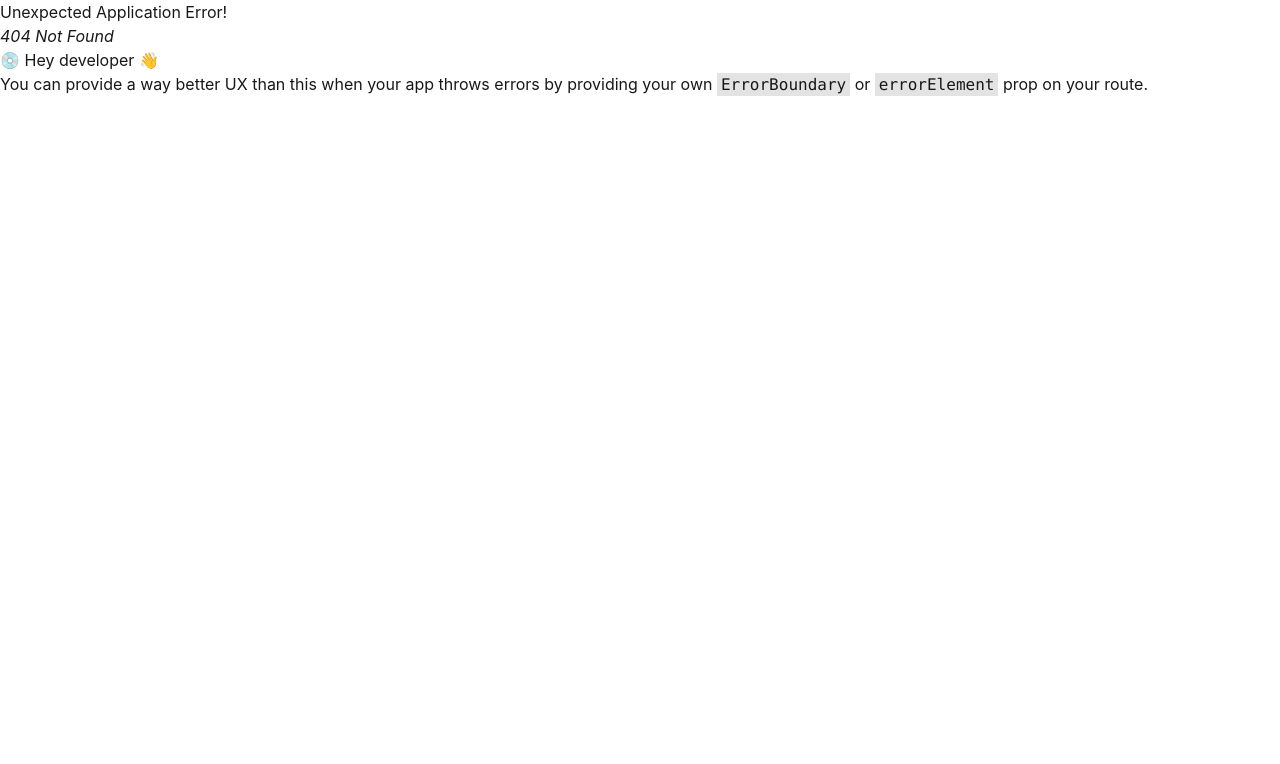
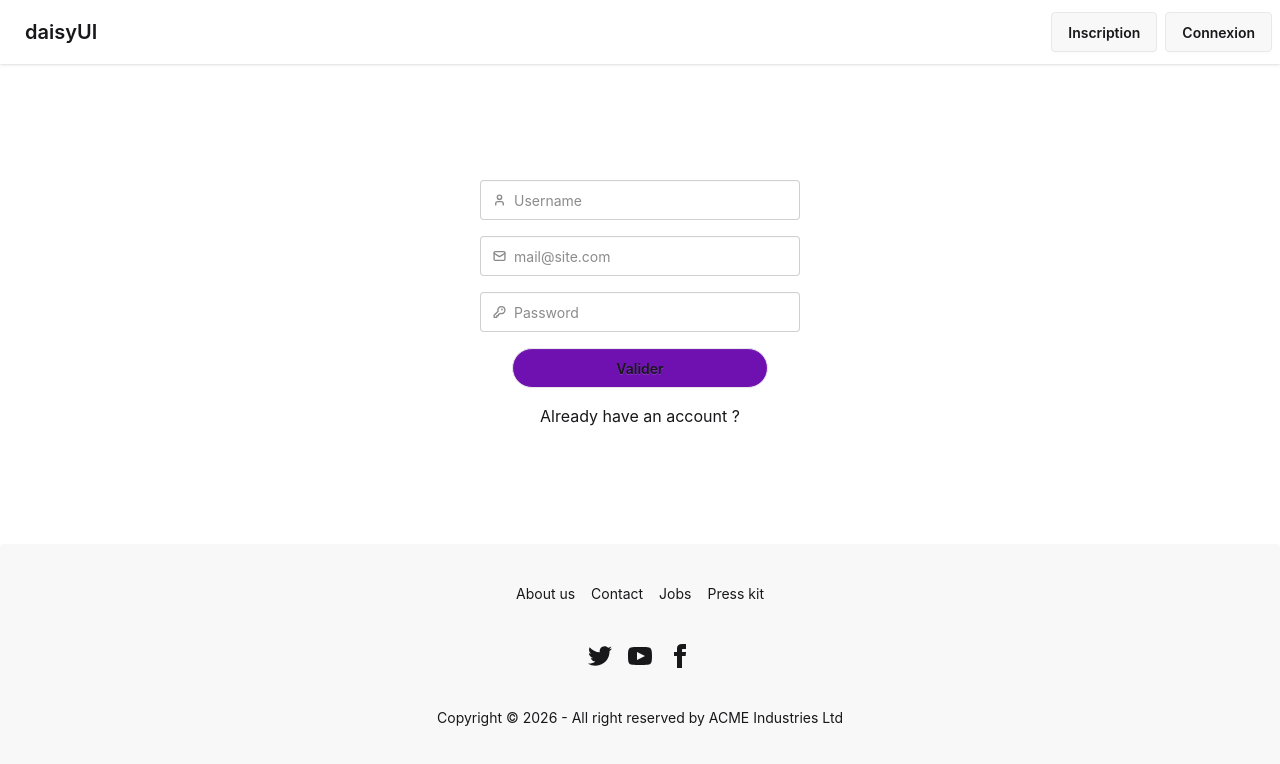
Before and after one commit to GwenaelS/Checkpoint-2-Lab, a React (Vite) app in the folder client/: page /register in a window 1280 px wide. Before the commit this address had no page. Shown: the top 764 px of the page. Built offline with nearby package versions, Linux system fonts and the light colour scheme.

Commit message:
Add components : Register and Login forms Add pages : Register and Login pages and connected them to react router Fix hero components link to login form
Bonus : Biome wants the seed to be refacto for commits

```diff
--- a/client/src/components/hero/Hero.tsx
+++ b/client/src/components/hero/Hero.tsx
@@ -19,7 +19,7 @@ export default function Hero() {
               excepturi exercitationem quasi. In deleniti eaque aut repudiandae
               et a id nisi.
             </p>
-            <Link to="/" className="btn btn-primary">
+            <Link to="/login" className="btn btn-primary">
               Get Started
             </Link>
           </div>
--- /dev/null
+++ b/client/src/components/loginForm/LoginForm.tsx
@@ -0,0 +1,66 @@
+import { Link } from "react-router";
+
+export default function LoginForm() {
+  return (
+    <>
+      <div className="min-h-[60vh] flex flex-col items-center justify-center">
+        <form className="flex flex-col gap-4 w-full items-center">
+          {/* Email */}
+          <label className="input validator">
+            <svg
+              className="h-[1em] opacity-50"
+              xmlns="http://www.w3.org/2000/svg"
+              viewBox="0 0 24 24"
+            >
+              <title id="emailIconTitle">Email Icon</title>
+              <g
+                strokeLinejoin="round"
+                strokeLinecap="round"
+                strokeWidth="2.5"
+                fill="none"
+                stroke="currentColor"
+              >
+                <rect width="20" height="16" x="2" y="4" rx="2" />
+                <path d="m22 7-8.97 5.7a1.94 1.94 0 0 1-2.06 0L2 7" />
+              </g>
+            </svg>
+            <input type="email" placeholder="mail@site.com" required />
+          </label>
+          {/* Password */}
+          <label className="input validator">
+            <svg
+              className="h-[1em] opacity-50"
+              xmlns="http://www.w3.org/2000/svg"
+              viewBox="0 0 24 24"
+            >
+              <title id="passwordIconTitle">Password Icon</title>
+              <g
+                strokeLinejoin="round"
+                strokeLinecap="round"
+                strokeWidth="2.5"
+                fill="none"
+                stroke="currentColor"
+              >
+                <path d="M2.586 17.414A2 2 0 0 0 2 18.828V21a1 1 0 0 0 1 1h3a1 1 0 0 0 1-1v-1a1 1 0 0 1 1-1h1a1 1 0 0 0 1-1v-1a1 1 0 0 1 1-1h.172a2 2 0 0 0 1.414-.586l.814-.814a6.5 6.5 0 1 0-4-4z" />
+                <circle cx="16.5" cy="7.5" r=".5" fill="currentColor" />
+              </g>
+            </svg>
+            <input
+              type="password"
+              required
+              placeholder="Password"
+              minLength={5}
+            />
+          </label>
+          <button
+            type="submit"
+            className="btn bg-purple-800 btn-wide btn-circle"
+          >
+            Valider
+          </button>
+          <Link to="/register">Doesn't have an account ?</Link>
+        </form>
+      </div>
+    </>
+  );
+}
--- /dev/null
+++ b/client/src/components/registerForm/RegisterForm.tsx
@@ -0,0 +1,97 @@
+import { Link } from "react-router";
+
+export default function RegisterForm() {
+  return (
+    <>
+      <div className="min-h-[60vh] flex flex-col items-center justify-center">
+        <form className="flex flex-col gap-4 w-full items-center">
+          {/* Username */}
+          <label className="input validator">
+            <svg
+              className="h-[1em] opacity-50"
+              xmlns="http://www.w3.org/2000/svg"
+              viewBox="0 0 24 24"
+            >
+              <title id="usernameIconTitle">Username Icon</title>
+              <g
+                strokeLinejoin="round"
+                strokeLinecap="round"
+                strokeWidth="2.5"
+                fill="none"
+                stroke="currentColor"
+              >
+                <path d="M19 21v-2a4 4 0 0 0-4-4H9a4 4 0 0 0-4 4v2" />
+                <circle cx="12" cy="7" r="4" />
+              </g>
+            </svg>
+            <input
+              type="text"
+              required
+              placeholder="Username"
+              pattern="[A-Za-z][A-Za-z0-9\-]*"
+              minLength={3}
+              maxLength={30}
+              title="Only letters, numbers or dash"
+            />
+          </label>
+
+          {/* Email */}
+          <label className="input validator">
+            <svg
+              className="h-[1em] opacity-50"
+              xmlns="http://www.w3.org/2000/svg"
+              viewBox="0 0 24 24"
+            >
+              <title id="emailIconTitle">Email Icon</title>
+              <g
+                strokeLinejoin="round"
+                strokeLinecap="round"
+                strokeWidth="2.5"
+                fill="none"
+                stroke="currentColor"
+              >
+                <rect width="20" height="16" x="2" y="4" rx="2" />
+                <path d="m22 7-8.97 5.7a1.94 1.94 0 0 1-2.06 0L2 7" />
+              </g>
+            </svg>
+            <input type="email" placeholder="mail@site.com" required />
+          </label>
+
+          {/* Password */}
+          <label className="input validator">
+            <svg
+              className="h-[1em] opacity-50"
+              xmlns="http://www.w3.org/2000/svg"
+              viewBox="0 0 24 24"
+            >
+              <title id="passwordIconTitle">Password Icon</title>
+              <g
+                strokeLinejoin="round"
+                strokeLinecap="round"
+                strokeWidth="2.5"
+                fill="none"
+                stroke="currentColor"
+              >
+                <path d="M2.586 17.414A2 2 0 0 0 2 18.828V21a1 1 0 0 0 1 1h3a1 1 0 0 0 1-1v-1a1 1 0 0 1 1-1h1a1 1 0 0 0 1-1v-1a1 1 0 0 1 1-1h.172a2 2 0 0 0 1.414-.586l.814-.814a6.5 6.5 0 1 0-4-4z" />
+                <circle cx="16.5" cy="7.5" r=".5" fill="currentColor" />
+              </g>
+            </svg>
+            <input
+              type="password"
+              required
+              placeholder="Password"
+              minLength={5}
+            />
+          </label>
+          <button
+            type="submit"
+            className="btn bg-purple-800 btn-wide btn-circle"
+          >
+            Valider
+          </button>
+          <Link to="/login">Already have an account ?</Link>
+        </form>
+      </div>
+    </>
+  );
+}
--- a/client/src/pages/login/Login.tsx
+++ b/client/src/pages/login/Login.tsx
@@ -0,0 +1,9 @@
+import LoginForm from "../../components/loginForm/LoginForm";
+
+export default function Login() {
+  return (
+    <>
+      <LoginForm />
+    </>
+  );
+}
--- a/client/src/pages/register/Register.tsx
+++ b/client/src/pages/register/Register.tsx
@@ -0,0 +1,9 @@
+import RegisterForm from "../../components/registerForm/RegisterForm";
+
+export default function Register() {
+  return (
+    <>
+      <RegisterForm />
+    </>
+  );
+}
```
Also changed, not shown: client/src/main.tsx (+10 -0 lines), 1 other file (tests, documents, lock files or other folders).
